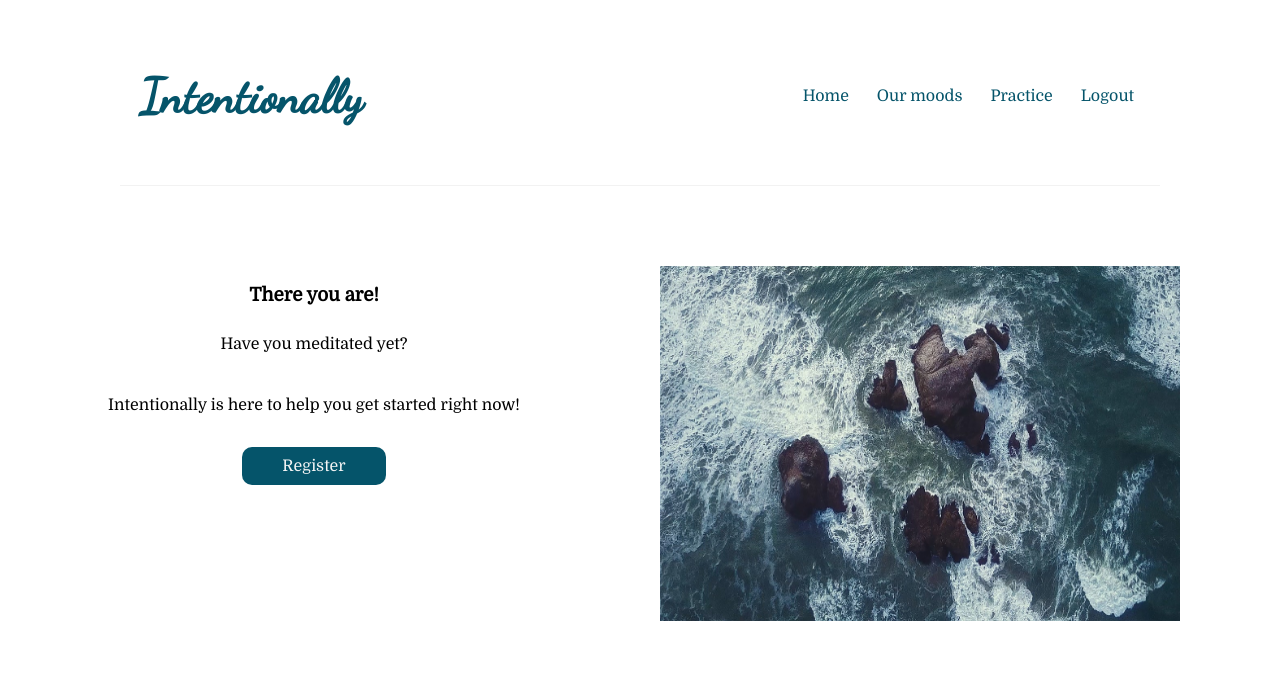
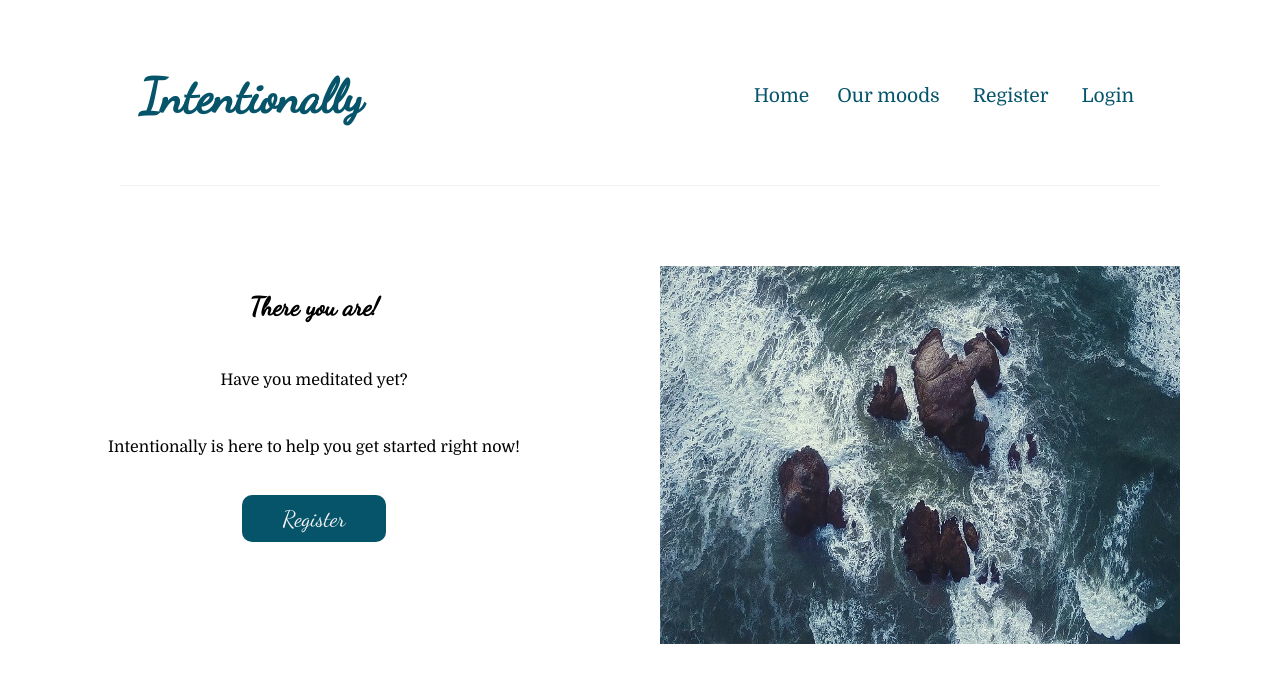
Before and after one commit to violacaroline/intentionally-frontend-react, a React (Create React App) app in the folder intention-app/: page / in a window 1280 px wide. Shown: the top 682 px of the page. Built offline with nearby package versions, Linux system fonts and the light colour scheme.

Commit message:
Create chaos and lose my way

```diff
--- a/intention-app/src/Login.js
+++ b/intention-app/src/Login.js
@@ -30,9 +30,15 @@ const Login = () => {
       );
       console.log('The Response from login: ', JSON.stringify(response?.data))
       const accessToken = response?.data?.access_token
+      const userId = response?.data?.user_id
+      const saveUser = {
+        userId: response.data.user_id,
+        accessToken: response.data.access_token
+      }
 
 
-      setAuth({ username, password, accessToken })
+      setAuth({ username, password, userId, accessToken })
+      localStorage.setItem('User', JSON.stringify(saveUser))
       setUsername('')
       setPassword('')
       setSuccess(true)
--- a/intention-app/src/Navbar.js
+++ b/intention-app/src/Navbar.js
@@ -9,7 +9,7 @@ const Navbar = () => {
 
   const logOut = () => {
     console.log('Auth from Navbar logout before', auth)
-    setAuth(null)
+    setAuth()
 
     console.log('Auth from Navbar logout after', auth)
     history('/')
--- a/intention-app/src/context/ProviderAuth.js
+++ b/intention-app/src/context/ProviderAuth.js
@@ -3,7 +3,7 @@ import { createContext, useState } from 'react'
 const AuthContext = createContext({})
 
 export const ProviderAuth = ({ children }) => {
-  const [auth, setAuth] = useState({})
+  const [auth, setAuth] = useState(undefined)
   console.log('From context', auth)
 
   return (
--- a/intention-app/src/index.css
+++ b/intention-app/src/index.css
@@ -18,6 +18,7 @@ html {
 /* NAVBAR STYLES */
 
 .navbar {
+  font-size: 1.2em;
   padding: 20px;
   display: flex;
   align-items: center;
@@ -44,7 +45,7 @@ html {
 
 .navbar button {
   font-family: Domine;
-  font-size: 16px;
+  font-size: 20px;
   border-radius: 20%;
   border: none;
   background-color: white;
@@ -73,8 +74,14 @@ html {
   text-align: center;
 }
 
+.home-text h3 {
+  font-family: Dancing Script;
+  font-size: 1.6em;
+  margin-bottom: 8%;
+}
+
 .home-text p {
-  margin-bottom: 7%;
+  margin: 8%;
 }
 
 .home-img {
@@ -91,7 +98,8 @@ html {
 .link-home {
   text-decoration: none;
   background-color: #05546a;
-  font-family: Domine;
+  font-family: Dancing Script;
+  font-size: 1.4em;
   color: whitesmoke;
   border: none;
   border-radius: 10px;
@@ -164,7 +172,8 @@ input {
 
 .submit-button {
   background-color: #05546a;
-  font-family: Domine;
+  font-family: Dancing Script;
+  font-size: 1.4em;
   color: whitesmoke;
   border: none;
   border-radius: 10px;
@@ -192,7 +201,8 @@ input {
 .link-login {
   text-decoration: none;
   background-color: #05546a;
-  font-family: Domine;
+  font-family: Dancing Script;
+  font-size: 1.4em;
   color: whitesmoke;
   border: none;
   border-radius: 10px;
@@ -225,9 +235,10 @@ input {
 
 
 .mood-description h2 {
-  font-size: 20px;
+  font-family: Dancing Script;
+  margin: 0;
+  font-size: 2em;
   color: #05546a;
-  margin-bottom: 8px;
 }
 
 /* INTENTION STYLES */
```
Also changed, not shown: intention-app/src/PersevereLogin.js (added, +15 -0 lines).
